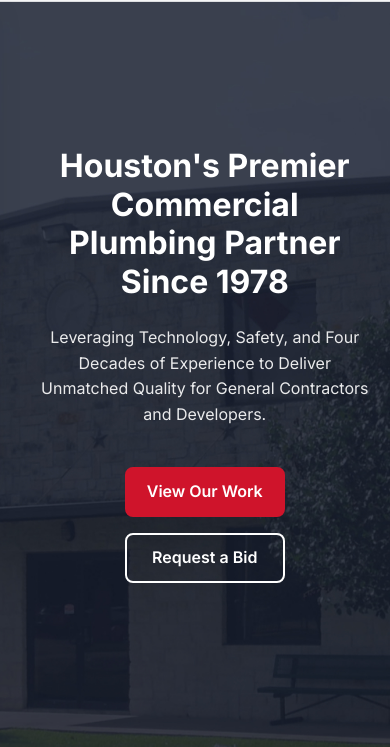
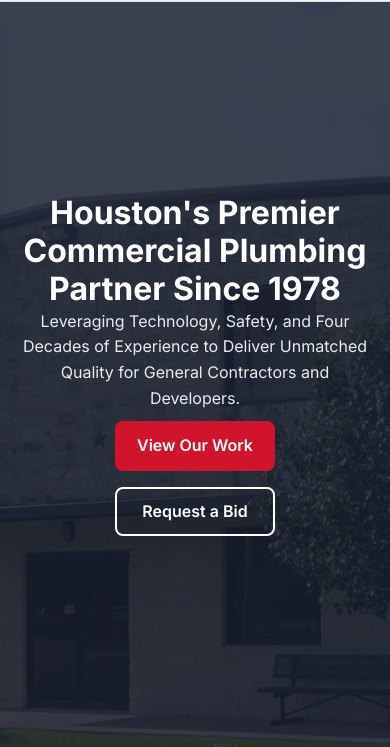
Before and after one commit to pjjarrar/jarrarandcompany, a plain HTML site: page index.html in a window 390 px wide. Shown: the part 97-844 px from the top of the page. Drawn offline with nearby package versions, Linux system fonts and the light colour scheme.

Commit message:
modified bids page

```diff
--- a/css/style.css
+++ b/css/style.css
@@ -787,18 +787,32 @@
     /* Center hero text on mobile only */
     .hero-content {
         text-align: center;
+        display: flex;
+        justify-content: center;
+        align-items: center;
+        width: 100%;
+        margin: 0 auto;
+        padding: 0 20px;
     }
 
     .hero-text {
         text-align: center;
+        width: 100%;
+        max-width: 100%;
+        margin: 0 auto;
+        padding: 0;
     }
 
     .hero-title {
         text-align: center;
+        margin: 0 auto;
+        width: 100%;
     }
 
     .hero-subtitle {
         text-align: center;
+        margin: 0 auto;
+        width: 100%;
     }
 
     .hero-buttons {
@@ -807,6 +821,9 @@
         flex-direction: column;
         align-items: center;
         gap: 1rem;
+        width: 100%;
+        margin: 0 auto;
+        margin-top: 10px;
     }
 
     /* Hide hero background images on mobile */
@@ -2196,8 +2213,18 @@
 .bids-header p {
     font-size: 1.1rem;
     color: #666;
-    max-width: 600px;
+    max-width: 800px;
     margin: 0 auto;
+}
+
+.bids-header a {
+    color: #CF142B;
+    text-decoration: none;
+}
+
+.bids-header a:hover {
+    color: #B01224;
+    text-decoration: none;
 }
 
 .bids-grid {
```
Also changed, not shown: bids.html (+1 -1 lines).
